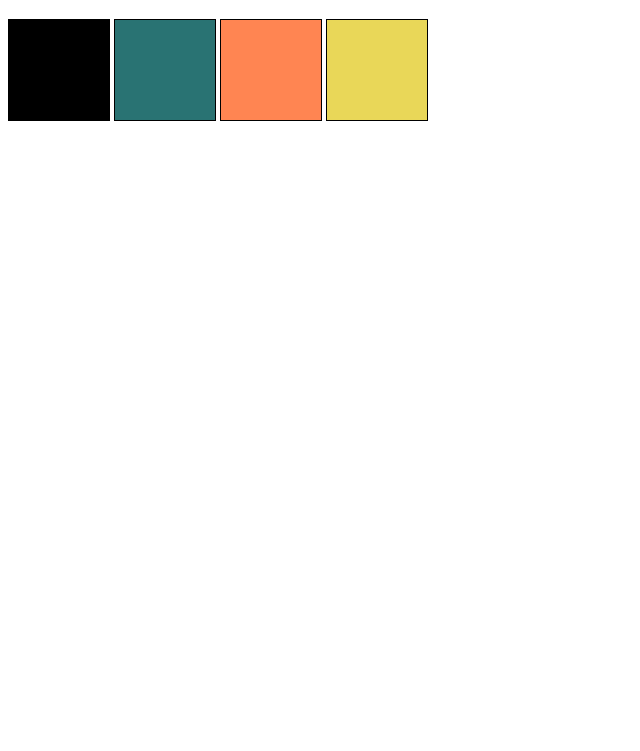
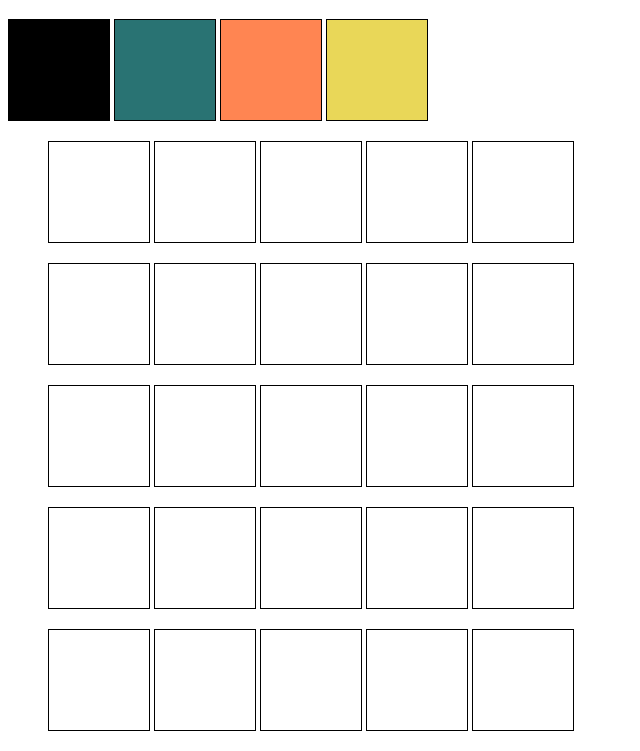
Before and after one commit to thiago-ximenes/pixels-art, a website: page index.html in a window 1280 px wide. Shown: the part 61-812 px from the top of the page, without its empty margins (0-640 px from the left). Drawn offline with Linux system fonts and the light colour scheme.

Commit message:
Requisito 4

```diff
--- a/index.html
+++ b/index.html
@@ -15,5 +15,42 @@
     <div class="color" id="coral"></div>
     <div class="color" id="onyx"></div>
   </div>
+  <div id="pixel-board">
+    <ul>
+      <li class="pixel"></li>
+      <li class="pixel"></li>
+      <li class="pixel"></li>
+      <li class="pixel"></li>
+      <li class="pixel"></li>
+    </ul>
+    <ul>
+      <li class="pixel"></li>
+      <li class="pixel"></li>
+      <li class="pixel"></li>
+      <li class="pixel"></li>
+      <li class="pixel"></li>
+    </ul>
+    <ul>
+      <li class="pixel"></li>
+      <li class="pixel"></li>
+      <li class="pixel"></li>
+      <li class="pixel"></li>
+      <li class="pixel"></li>
+    </ul>
+    <ul>
+      <li class="pixel"></li>
+      <li class="pixel"></li>
+      <li class="pixel"></li>
+      <li class="pixel"></li>
+      <li class="pixel"></li>
+    </ul>
+    <ul>
+      <li class="pixel"></li>
+      <li class="pixel"></li>
+      <li class="pixel"></li>
+      <li class="pixel"></li>
+      <li class="pixel"></li>
+    </ul>
+  </div>
 </body>
 </html>
--- a/style.css
+++ b/style.css
@@ -1,6 +1,5 @@
 #color-palette {
   width: 100%;
-  height: 400px;
 }
 
 #color-palette .color {
@@ -25,3 +24,11 @@
 .color:nth-of-type(4) {
   background-color: #E9D758;
 }
+
+.pixel {
+  background-color: white;
+  display: inline-block;
+  width: 100px;
+  height: 100px;
+  border: 1px solid black;
+}
```
